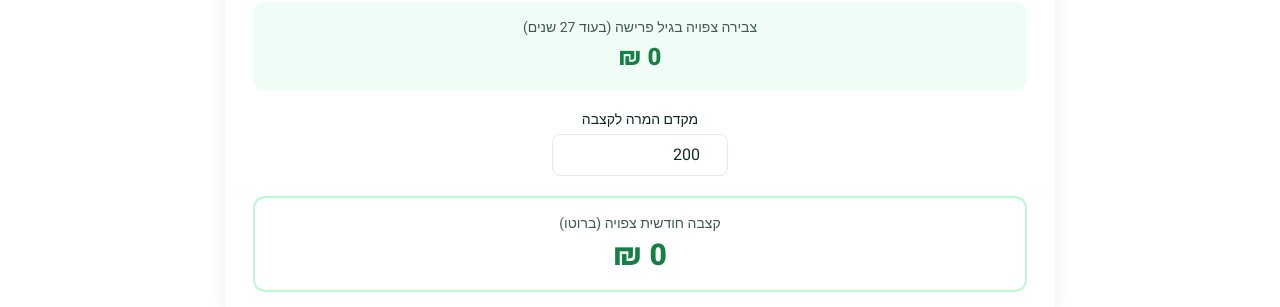
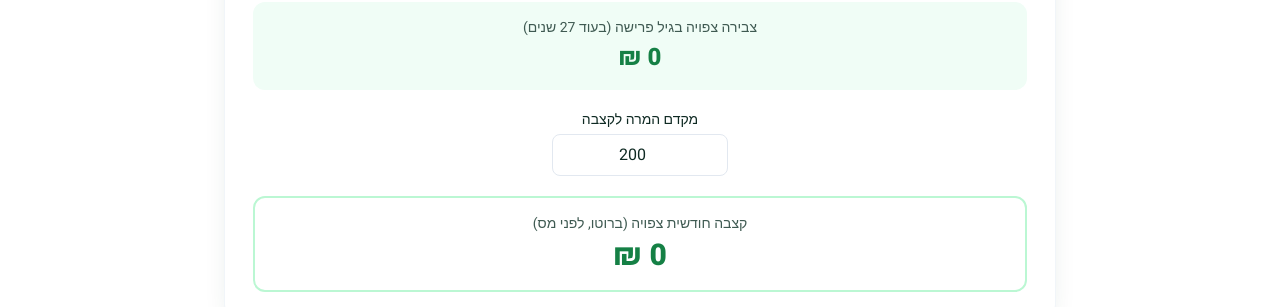
Before and after one commit to saarbam21/ecosystem, a Next.js app: page /calculators in a window 1280 px wide. Shown: the part 1260-1567 px from the top of the page. Built offline with nearby package versions, Linux system fonts and the light colour scheme.

Commit message:
Calculator: center conversion-factor input; clarify pension as (ברוטו, לפני מס)

```diff
--- a/components/PensionCalculator.jsx
+++ b/components/PensionCalculator.jsx
@@ -125,7 +125,7 @@ function Slider({ label, value, min, max, step = 1, suffix = "", display, onChan
   );
 }
 
-function NumField({ label, value, onChange, placeholder, suffix, thousands }) {
+function NumField({ label, value, onChange, placeholder, suffix, thousands, center }) {
   const handle = (e) =>
     onChange(thousands ? formatThousands(e.target.value) : e.target.value);
   return (
@@ -139,7 +139,9 @@ function NumField({ label, value, onChange, placeholder, suffix, thousands }) {
           value={value}
           placeholder={placeholder}
           onChange={handle}
-          className="w-full rounded-lg border border-slate-200 px-3 py-2 text-right text-ink outline-none transition focus:border-brand-500 focus:ring-2 focus:ring-brand-100"
+          className={`w-full rounded-lg border border-slate-200 px-3 py-2 text-ink outline-none transition focus:border-brand-500 focus:ring-2 focus:ring-brand-100 ${
+            center ? "text-center" : "text-right"
+          }`}
         />
         {suffix && (
           <span className="pointer-events-none absolute left-3 top-1/2 -translate-y-1/2 text-sm text-ink-soft">
@@ -355,6 +357,7 @@ function PersonPanel({ person, onChange, showLabel }) {
             label="מקדם המרה לקצבה"
             value={person.factor}
             placeholder="200"
+            center
             onChange={(v) => set({ factor: v })}
           />
         </div>
@@ -362,7 +365,7 @@ function PersonPanel({ person, onChange, showLabel }) {
 
       {/* Result: pension */}
       <div className="mt-5 rounded-xl border-2 border-brand-200 bg-white p-4 text-center">
-        <p className="text-sm text-ink-soft">קצבה חודשית צפויה (ברוטו)</p>
+        <p className="text-sm text-ink-soft">קצבה חודשית צפויה (ברוטו, לפני מס)</p>
         <p className="mt-1 text-3xl font-extrabold text-brand-700">
           {ILS.format(res.pension)}
         </p>
@@ -440,7 +443,7 @@ export default function PensionCalculator() {
               <p className="text-2xl font-extrabold">{ILS.format(totalAccum)}</p>
             </div>
             <div>
-              <p className="text-sm text-brand-50/90">קצבה חודשית משותפת (ברוטו)</p>
+              <p className="text-sm text-brand-50/90">קצבה חודשית משותפת (ברוטו, לפני מס)</p>
               <p className="text-2xl font-extrabold">
                 {ILS.format(totalPension)}
               </p>
```
